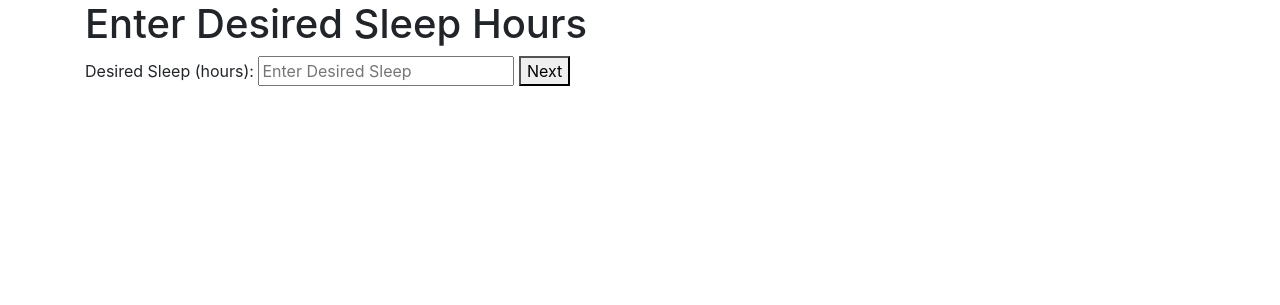
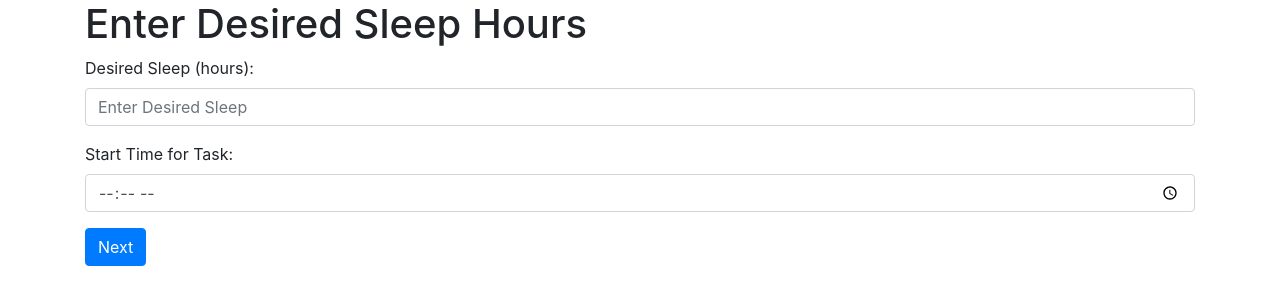
Before and after one commit to kyleenax/sleep-soon-clone, a Python web app: template templates/sleep.html in a window 1280 px wide. Shown: the top 305 px of the page. Run offline with Jinja, Linux system fonts and the light colour scheme; the template is opened without the code that fills it, so the values that code supplies are empty; some libraries are stand-ins or nearby versions.

Commit message:
Update sleep.html

```diff
--- a/templates/sleep.html
+++ b/templates/sleep.html
@@ -11,9 +11,17 @@
 <div class="container">
     <h1>Enter Desired Sleep Hours</h1>
     <form action="/tasks" method="POST">
-        <label for="sleep">Desired Sleep (hours):</label>
-        <input type="number" id="sleep" name="sleep" placeholder="Enter Desired Sleep" min="0" required>
-        <button onclick="location.href='{{ url_for('tasks') }}'"> Next</button>
+        <div class="form-group">
+            <label for="sleep">Desired Sleep (hours):</label>
+            <input type="number" id="sleep" name="sleep" class="form-control" placeholder="Enter Desired Sleep" min="0" required>
+        </div>
+
+        <div class="form-group">
+            <label for="start-time">Start Time for Task:</label>
+            <input type="time" id="start-time" name="start_time" class="form-control" required>
+        </div>
+
+        <button type="submit" class="btn btn-primary">Next</button>
     </form>
 </div>
 
```
